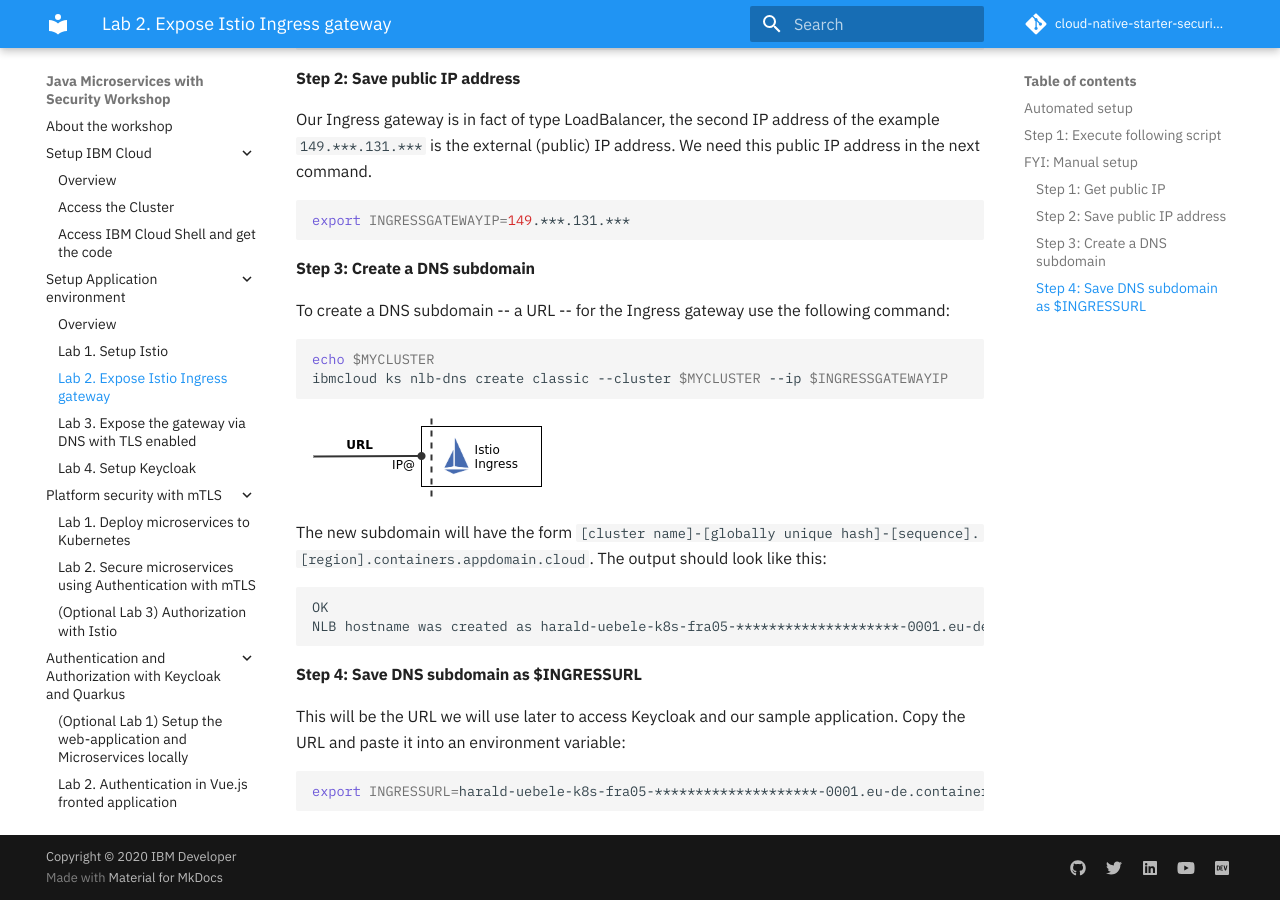
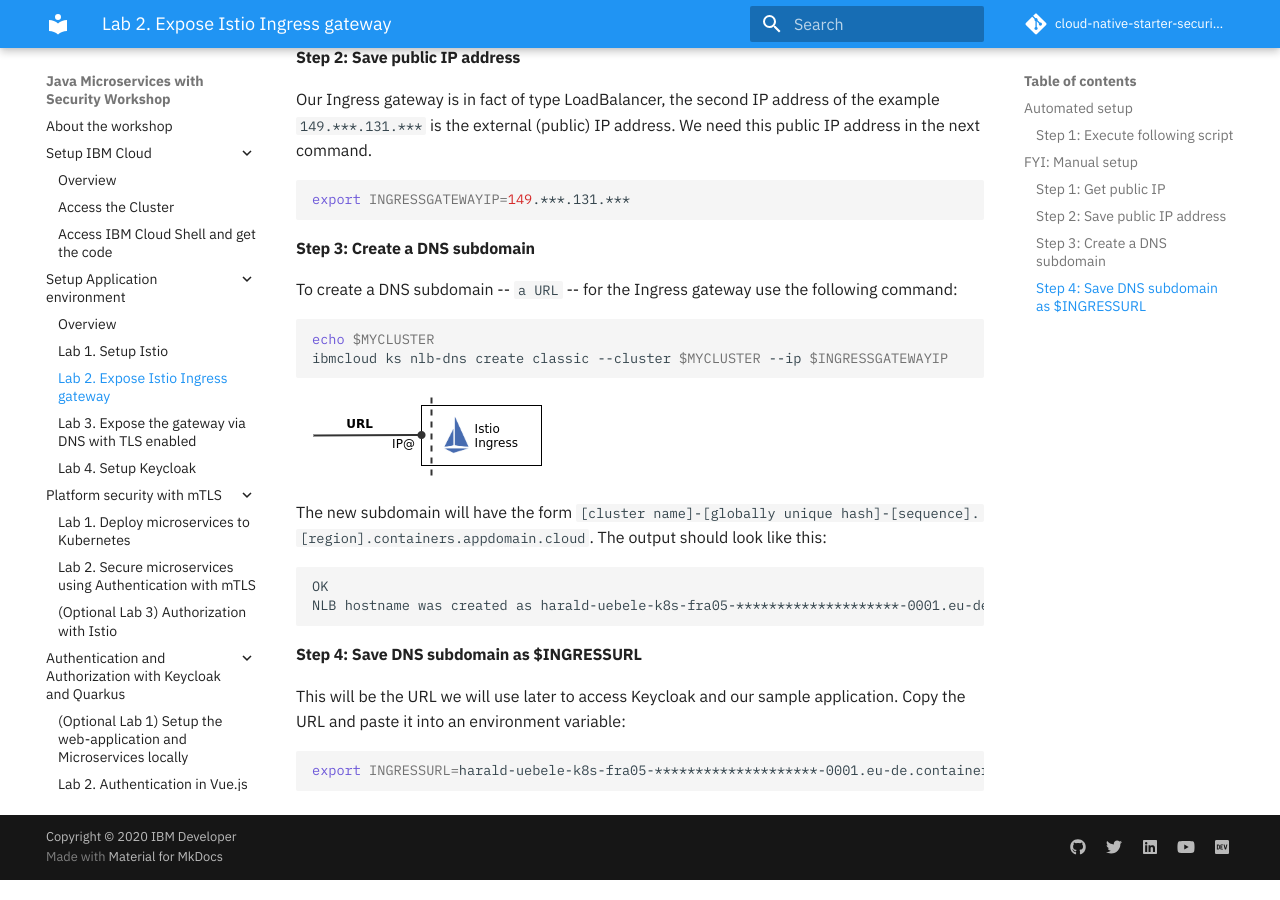
Before and after one commit to IBM/cloud-native-starter-security-workshop, an MkDocs documentation site: the page built from workshop/app-env-exercise-01/SETUP_ISTIO_INGRESS.md, in a window 1280 px wide and 900 px high, scrolled down 1643 px. Built offline with MkDocs 1.6.1 and Material for MkDocs 9.7.7, drawn with Linux system fonts in a browser that asks for light colours; comment, search, counter and statistics services are not loaded.

````diff
--- a/workshop/app-env-exercise-01/SETUP_ISTIO_INGRESS.md
+++ b/workshop/app-env-exercise-01/SETUP_ISTIO_INGRESS.md
@@ -12,7 +12,7 @@ In this section we will assign a subdomain DNS entry for this IP address so that
 
 ### Automated setup
 
-### Step 1: Execute following script
+#### Step 1: Execute following script
 
 ```sh
   cd $ROOT_FOLDER
@@ -60,7 +60,7 @@ export INGRESSGATEWAYIP=149.***.131.***
 
 #### Step 3: Create a DNS subdomain
 
-To create a DNS subdomain -- a URL -- for the Ingress gateway use the following command:
+To create a DNS subdomain -- `a URL` -- for the Ingress gateway use the following command:
 
 ```sh
 echo $MYCLUSTER
````
Also changed, not shown: workshop/app-env-exercise-01/SETUP_ISTIO.md (+1 -1 lines).
